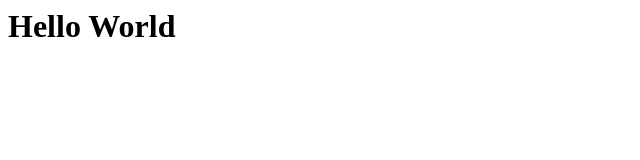
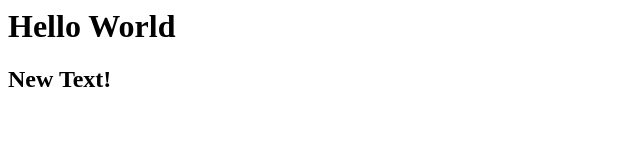
Before and after one commit to psychomonger/travel-site, a plain HTML site: page index.html in a window 1280 px wide. Shown: the whole page, without its empty margins (0-640 px from the left). Drawn offline with Linux system fonts and the light colour scheme.

Commit message:
This is another message!

```diff
--- a/index.html
+++ b/index.html
@@ -1 +1,2 @@
 <h1>Hello World</h1>
+<h2>New Text!</h2>
```
